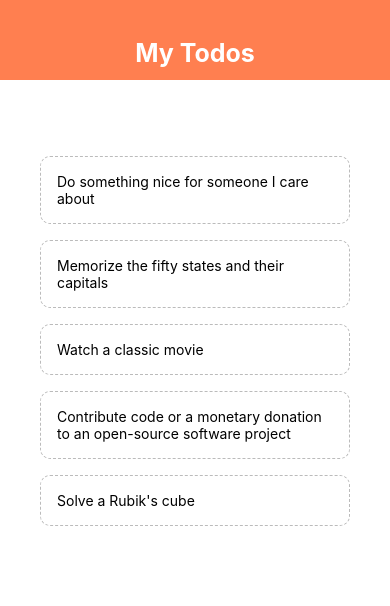
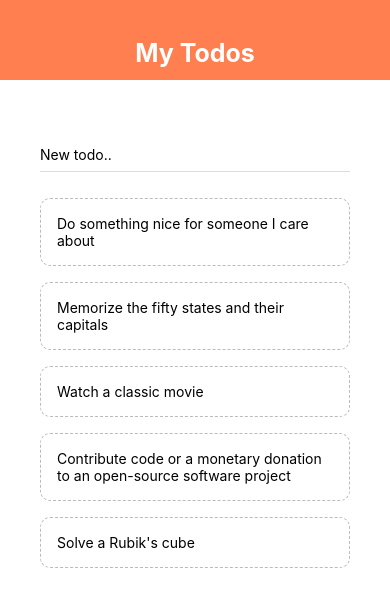
Before and after one commit to chami98/React-native-todo-app, a React Native app: screen / in a window 390 px wide. Shown: the top 606 px of the page. Built offline with nearby package versions, Linux system fonts and the light colour scheme.

Commit message:
Created Addtodo Component

```diff
--- a/App.js
+++ b/App.js
@@ -1,5 +1,6 @@
 import React, { useState } from "react";
 import { StyleSheet, View, FlatList, Text } from "react-native";
+import AddTodo from "./components/AddTodo";
 import Header from "./components/Header";
 import TodoItem from "./components/TodoItem";
 
@@ -46,6 +47,7 @@
       <Header />
       <View style={styles.content}>
         <View style={styles.list}>
+          <AddTodo/>
           <FlatList
             data={todos}
             renderItem={({ item }) => (
--- /dev/null
+++ b/components/AddTodo.js
@@ -0,0 +1,31 @@
+import React, { useState } from "react";
+
+import { StyleSheet, Button, Text, View, TextInput } from "react-native";
+
+export default function AddTodo() {
+  const [text, setText] = useState("");
+
+  const changeHandler = (val) => {
+    setText(val);
+  };
+
+  return (
+    <View>
+      <TextInput
+        style={styles.input}
+        placeholder="New todo.."
+        onChangeText={changeHandler}
+      />
+    </View>
+  );
+}
+
+const styles = StyleSheet.create({
+  input: {
+    marginBottom: 10,
+    paddingBottom: 8,
+    paddingVertical: 6,
+    borderBottomWidth: 1,
+    borderBottomColor: "#ddd",
+  },
+});
```
